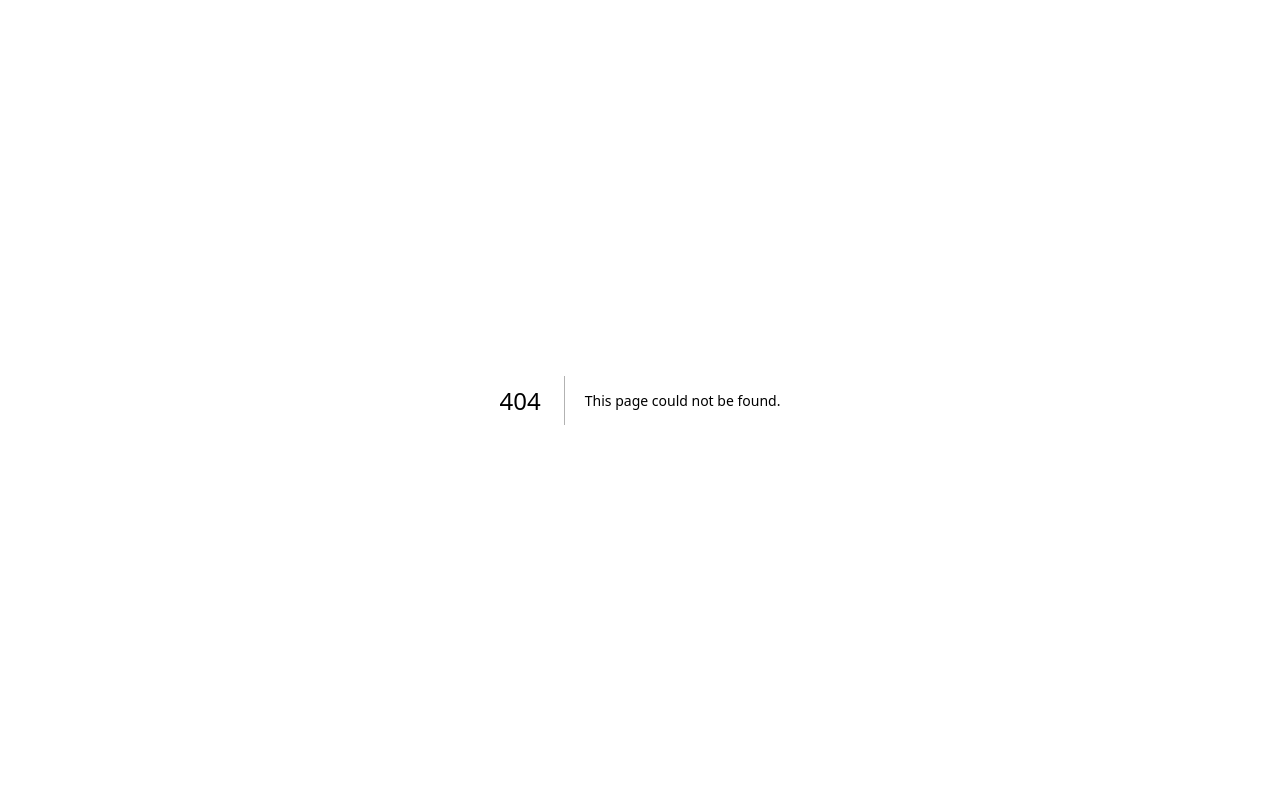
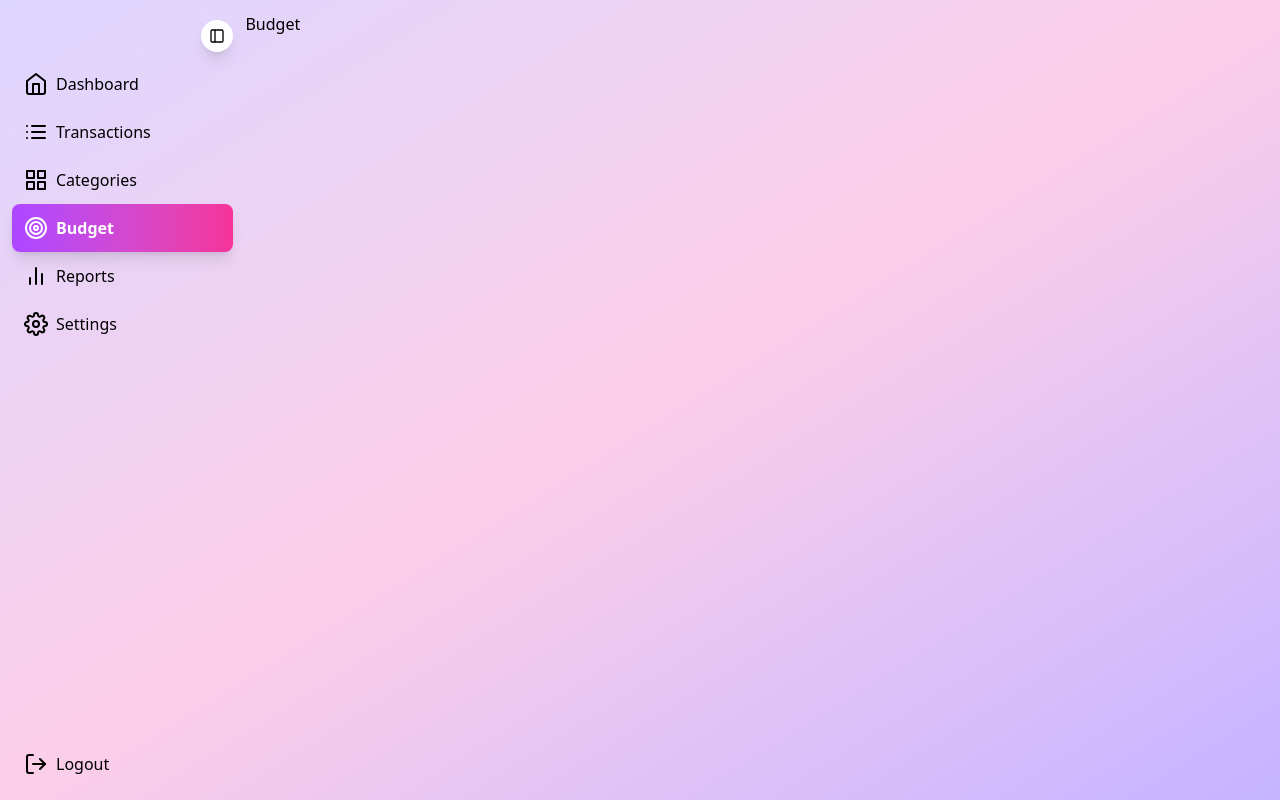
Before and after one commit to MilaKropeczka/Dashboard---, a Next.js app: page /dashboard/budget in a window 1280 px wide. Before the commit this address had no page. Built offline with nearby package versions, Linux system fonts and the light colour scheme.

Commit message:
feat: dashboard router and folder structure

```diff
--- /dev/null
+++ b/src/app/dashboard/budget/page.tsx
@@ -0,0 +1,3 @@
+export default function BudgetPage() {
+	return <>Budget</>;
+}
--- /dev/null
+++ b/src/app/dashboard/categories/page.tsx
@@ -0,0 +1,3 @@
+export default function CategoriesPage() {
+	return <>Categories</>;
+}
--- /dev/null
+++ b/src/app/dashboard/page.tsx
@@ -0,0 +1,22 @@
+import { gradients } from '@/lib/colors';
+import { Toaster } from '@/components/Toaster/Toaster';
+
+export default function Home() {
+	return (
+		<>
+			<main className='flex flex-row w-full gap-4'>
+				<div className='grid gap-6 w-full h-full grid-cols-1 sm:grid-cols-2 md:grid-cols-4 auto-rows-[150px]'>
+					<div
+						className={`bg-gradient-to-r ${gradients.card} shadow-xl rounded-3xl sm:col-span-2 sm:row-span-2`}></div>
+					<div className='bg-white/60 shadow-xl rounded-3xl'></div>
+					<div className='bg-white/60 shadow-xl rounded-3xl'></div>
+					<div className='bg-white/60 shadow-xl rounded-3xl'></div>
+					<div className='bg-white/60 shadow-xl rounded-3xl'></div>
+					<div className='bg-white/60 shadow-xl rounded-3xl sm:col-span-2 sm:row-span-2'></div>
+					<div className='bg-white/60 shadow-xl rounded-3xl sm:col-span-2 sm:row-span-2'></div>
+				</div>
+			</main>
+			<Toaster />
+		</>
+	);
+}
--- /dev/null
+++ b/src/app/dashboard/reports/page.tsx
@@ -0,0 +1,3 @@
+export default function ReportsPage() {
+	return <>Reports</>;
+}
--- /dev/null
+++ b/src/app/dashboard/settings/page.tsx
@@ -0,0 +1,3 @@
+export default function SettingsPage() {
+	return <>Settings</>;
+}
--- /dev/null
+++ b/src/app/dashboard/transactions/page.tsx
@@ -0,0 +1,3 @@
+export default function TransactionPage() {
+	return <>Transaction</>;
+}
--- a/src/app/layout.tsx
+++ b/src/app/layout.tsx
@@ -1,13 +1,140 @@
+'use client';
 import './globals.css';
+import { useState } from 'react';
+import { motion } from 'framer-motion';
+import {
+	FiHome,
+	FiBarChart2,
+	FiSettings,
+	FiSidebar,
+	FiLogOut,
+	FiList,
+	FiGrid,
+	FiTarget,
+} from 'react-icons/fi';
+import { signOut } from 'next-auth/react';
+import { gradients } from '@/lib/colors';
+import { useRouter, usePathname } from 'next/navigation';
 
 export default function RootLayout({
 	children,
 }: {
 	children: React.ReactNode;
 }) {
+	const [collapsed, setCollapsed] = useState(false);
+	const [loggingOut, setLoggingOut] = useState(false);
+	const router = useRouter();
+	const pathname = usePathname();
+
+	const menuItems = [
+		{
+			icon: <FiHome size={24} />,
+			label: 'Dashboard',
+			active: false,
+			path: '/dashboard',
+		},
+		{
+			icon: <FiList size={24} />,
+			label: 'Transactions',
+			active: true,
+			path: '/dashboard/transactions',
+		},
+		{
+			icon: <FiGrid size={24} />,
+			label: 'Categories',
+			active: false,
+			path: '/dashboard/categories',
+		},
+		{
+			icon: <FiTarget size={24} />,
+			label: 'Budget',
+			active: false,
+			path: '/dashboard/budget',
+		},
+		{
+			icon: <FiBarChart2 size={24} />,
+			label: 'Reports',
+			active: false,
+			path: '/dashboard/reports',
+		},
+		{
+			icon: <FiSettings size={24} />,
+			label: 'Settings',
+			active: false,
+			path: '/dashboard/settings',
+		},
+	];
+
+	async function handleLogout() {
+		setLoggingOut(true);
+		try {
+			await signOut({
+				redirect: true,
+				callbackUrl: '/login',
+			});
+		} catch (err) {
+			console.log(err);
+			setLoggingOut(false);
+		}
+	}
+
 	return (
 		<html lang='pl'>
-			<body>{children}</body>
+			<body
+				className={`flex h-screen gap-3 p-3 bg-gradient-to-br ${gradients.background}`}>
+				<nav
+					className={`flex flex-col justify-between transition-all duration-300 ${
+						collapsed ? 'w-16' : 'w-68'
+					}`}>
+					<div className='w-full flex flex-col'>
+						<div className='w-full flex flex-col relative h-12'>
+							<motion.button
+								onClick={() => setCollapsed(!collapsed)}
+								initial={false}
+								animate={{ left: collapsed ? '75%' : '100%' }}
+								transition={{
+									duration: 0.3,
+									ease: 'easeInOut',
+								}}
+								className='absolute top-1/2 -translate-y-1/2 -translate-x-full p-2 rounded-full bg-white shadow-lg hover:bg-gray-50 cursor-pointer'>
+								<FiSidebar />
+							</motion.button>
+						</div>
+
+						{menuItems.map((item, i) => {
+							const isActive = pathname === item.path;
+							return (
+								<button
+									key={i}
+									className={`flex gap-2 p-3 w-full rounded-lg cursor-pointer transition
+        ${
+			isActive
+				? `bg-gradient-to-r from-purple-500 to-pink-500 text-white font-semibold shadow-lg hover:opacity-90 active:scale-95`
+				: 'hover:text-gray-700'
+		}`}
+									onClick={() => router.push(item.path)}>
+									{item.icon}
+									{!collapsed && <span>{item.label}</span>}
+								</button>
+							);
+						})}
+					</div>
+
+					<button
+						onClick={handleLogout}
+						disabled={loggingOut}
+						className={`flex gap-2 p-3 w-full rounded-lg cursor-pointer transition hover:text-red-600
+						${collapsed ? 'justify-center' : ''}`}>
+						<FiLogOut size={24} />
+						{!collapsed && (
+							<span>
+								{loggingOut ? 'Logging out...' : 'Logout'}
+							</span>
+						)}
+					</button>
+				</nav>
+				<main className='flex flex-row w-full gap-4'>{children}</main>
+			</body>
 		</html>
 	);
 }
--- a/src/app/page.tsx
+++ /dev/null
@@ -1,99 +0,0 @@
-'use client';
-import { useState } from 'react';
-import { motion } from 'framer-motion';
-import {
-	FiHome,
-	FiBarChart2,
-	FiSettings,
-	FiSidebar,
-	FiLogOut,
-} from 'react-icons/fi';
-import { signOut } from 'next-auth/react';
-import { gradients } from '@/lib/colors';
-import { Toaster } from '@/components/Toaster/Toaster';
-
-export default function Home() {
-	const [collapsed, setCollapsed] = useState(false);
-	const [loggingOut, setLoggingOut] = useState(false);
-
-	const menuItems = [
-		{ icon: <FiHome size={24} />, label: 'Dashboard', active: false },
-		{ icon: <FiBarChart2 size={24} />, label: 'Analytics', active: true },
-		{ icon: <FiSettings size={24} />, label: 'Settings', active: false },
-	];
-
-	async function handleLogout() {
-		setLoggingOut(true);
-		try {
-			await signOut({
-				redirect: true,
-				callbackUrl: '/login',
-			});
-		} catch (err) {
-			console.log(err);
-			setLoggingOut(false);
-		}
-	}
-
-	return (
-		<div
-			className={`flex h-screen gap-3 p-3 bg-gradient-to-br ${gradients.background}`}>
-			<div
-				className={`flex flex-col justify-between transition-all duration-300 ${
-					collapsed ? 'w-16' : 'w-68'
-				}`}>
-				<div className='w-full flex flex-col'>
-					<div className='w-full flex flex-col relative h-12'>
-						<motion.button
-							onClick={() => setCollapsed(!collapsed)}
-							initial={false}
-							animate={{ left: collapsed ? '75%' : '100%' }}
-							transition={{ duration: 0.3, ease: 'easeInOut' }}
-							className='absolute top-1/2 -translate-y-1/2 -translate-x-full p-2 rounded-full bg-white shadow-lg hover:bg-gray-50 cursor-pointer'>
-							<FiSidebar />
-						</motion.button>
-					</div>
-
-					{menuItems.map((item, i) => (
-						<button
-							key={i}
-							className={`flex gap-2 p-3 w-full rounded-lg cursor-pointer transition
-								${
-									item.active
-										? `bg-gradient-to-r ${gradients.activeButton} text-white font-semibold shadow-lg hover:opacity-90 active:scale-95`
-										: 'hover:text-gray-700'
-								}
-								${collapsed ? 'justify-center' : ''}`}>
-							{item.icon}
-							{!collapsed && <span>{item.label}</span>}
-						</button>
-					))}
-				</div>
-
-				<button
-					onClick={handleLogout}
-					disabled={loggingOut}
-					className={`flex gap-2 p-3 w-full rounded-lg cursor-pointer transition hover:text-red-600
-						${collapsed ? 'justify-center' : ''}`}>
-					<FiLogOut size={24} />
-					{!collapsed && (
-						<span>{loggingOut ? 'Logging out...' : 'Logout'}</span>
-					)}
-				</button>
-			</div>
-			<div className='flex flex-row w-full gap-4'>
-				<div className='grid gap-6 w-full h-full grid-cols-1 sm:grid-cols-2 md:grid-cols-4 auto-rows-[150px]'>
-					<div
-						className={`bg-gradient-to-r ${gradients.card} shadow-xl rounded-3xl sm:col-span-2 sm:row-span-2`}></div>
-					<div className='bg-white/60 shadow-xl rounded-3xl'></div>
-					<div className='bg-white/60 shadow-xl rounded-3xl'></div>
-					<div className='bg-white/60 shadow-xl rounded-3xl'></div>
-					<div className='bg-white/60 shadow-xl rounded-3xl'></div>
-					<div className='bg-white/60 shadow-xl rounded-3xl sm:col-span-2 sm:row-span-2'></div>
-					<div className='bg-white/60 shadow-xl rounded-3xl sm:col-span-2 sm:row-span-2'></div>
-				</div>
-			</div>
-			<Toaster />
-		</div>
-	);
-}
--- a/src/components/LoginView.tsx
+++ b/src/components/LoginView.tsx
@@ -17,7 +17,7 @@ export default function LoginPage() {
 				redirect: true,
 				email,
 				password,
-				callbackUrl: '/',
+				callbackUrl: '/dashboard',
 			});
 		} catch (err) {
 			setLoading(false);
--- a/src/middleware.ts
+++ b/src/middleware.ts
@@ -11,16 +11,24 @@ export async function middleware(request: NextRequest) {
 	const { pathname } = request.nextUrl;
 
 	if (token && pathname === '/login') {
-		return NextResponse.redirect(new URL('/', request.url));
+		return NextResponse.redirect(new URL('/dashboard', request.url));
 	}
 
-	if (!token && pathname !== '/login') {
+	if (!token && pathname.startsWith('/dashboard')) {
 		return NextResponse.redirect(new URL('/login', request.url));
+	}
+
+	if (pathname === '/') {
+		if (token) {
+			return NextResponse.redirect(new URL('/dashboard', request.url));
+		} else {
+			return NextResponse.redirect(new URL('/login', request.url));
+		}
 	}
 
 	return NextResponse.next();
 }
 
 export const config = {
-	matcher: ['/login', '/'],
+	matcher: ['/', '/login', '/dashboard/:path*'],
 };
```
